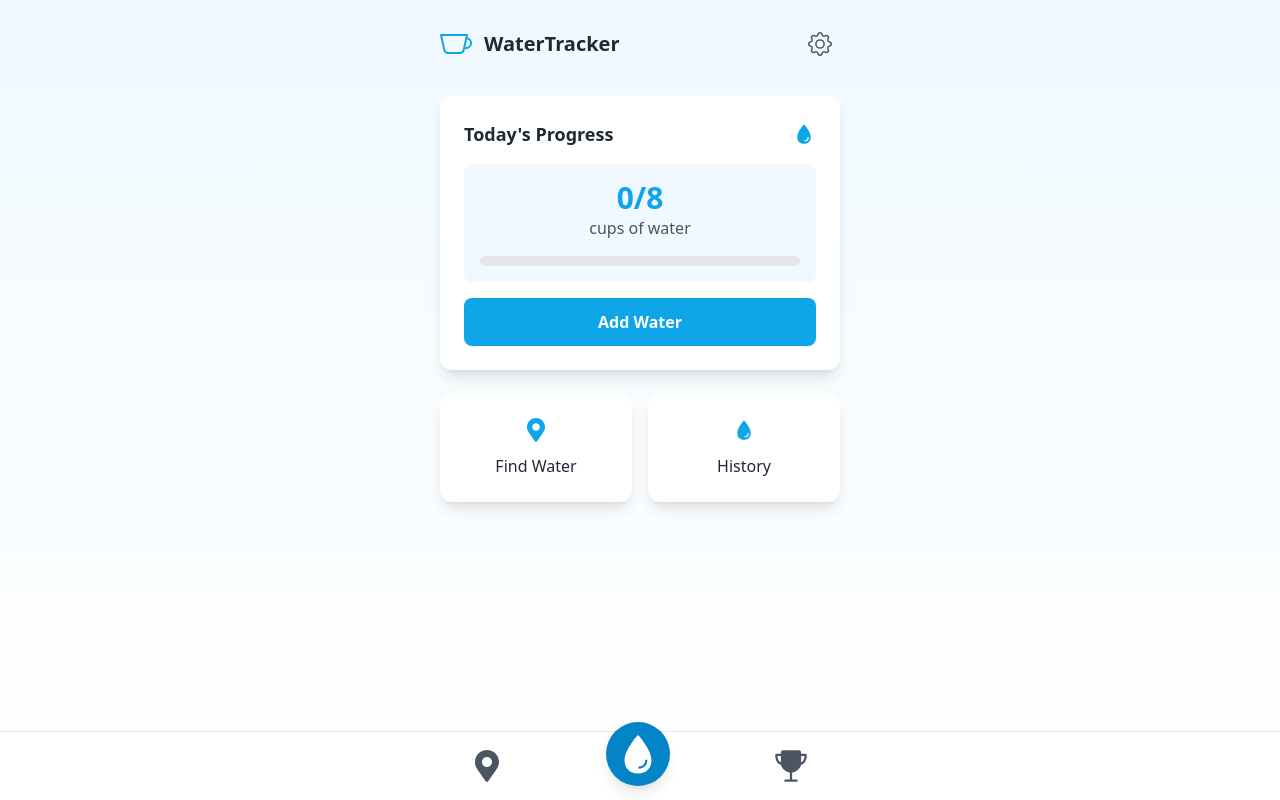
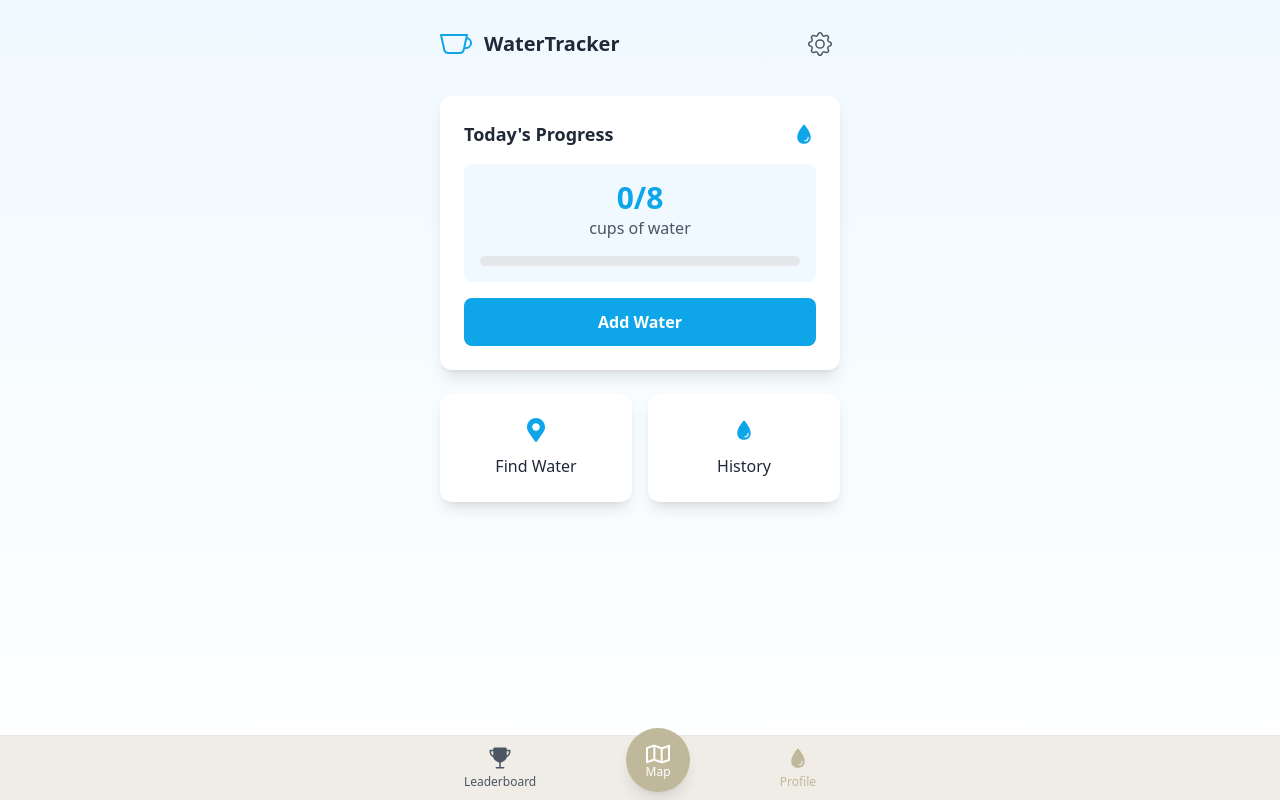
Before and after one commit to yilongDC/BoilerMake, a React (Create React App) app in the folder frontend/: page /main in a window 1280 px wide. Built offline with nearby package versions, Linux system fonts and the light colour scheme; no server answers; sample sign-in values are in the browser's storage.

Commit message:
Update navigation routes and enhance UI components; refactor water intake display logic

```diff
--- a/frontend/src/App.js
+++ b/frontend/src/App.js
@@ -56,7 +56,7 @@ function App() {
                         <BouncingFace />
                     </ProtectedRoute>
                 } />
-                <Route path="*" element={<Navigate to="/main" replace />} />
+                <Route path="*" element={<Navigate to="/map" replace />} />
             </Routes>
         </Router>
     );
--- a/frontend/src/components/BottomNav.js
+++ b/frontend/src/components/BottomNav.js
@@ -1,7 +1,7 @@
 import React from 'react';
 import { useNavigate, useLocation } from 'react-router-dom';
-import { IoWater, IoTrophy } from 'react-icons/io5';
-import { FaMapMarkerAlt } from 'react-icons/fa';
+import { FaRegMap } from 'react-icons/fa';
+import { IoTrophy, IoWater } from 'react-icons/io5';
 
 const BottomNav = () => {
     const navigate = useNavigate();
@@ -10,25 +10,28 @@ const BottomNav = () => {
     const isActive = (path) => location.pathname === path;
 
     return (
-        <div className="fixed bottom-0 left-0 right-0 bg-white border-t border-gray-200 px-4 py-2">
+        <div className="fixed bottom-0 left-0 right-0 bg-[#EFEDE6] border-t border-gray-200 px-4 py-1">
             <div className="flex justify-around items-center max-w-md mx-auto">
                 <button
+                    onClick={() => navigate('/leaderboard')}
+                    className={`flex flex-col items-center p-1.5 ${isActive('/leaderboard') ? 'text-[#BFB89B]' : 'text-gray-600'}`}
+                >
+                    <IoTrophy className="w-6 h-6" />
+                    <span className="text-xs mt-1">Leaderboard</span>
+                </button>
+                <button
                     onClick={() => navigate('/map')}
-                    className={`flex flex-col items-center p-2 ${isActive('/map') ? 'text-sky-500' : 'text-gray-600'}`}
+                    className={`flex flex-col items-center h-16 w-16 -mt-4 bg-[#BFB89B] rounded-full shadow-lg ${isActive('/map') ? 'bg-[#ada789]' : ''}`}
                 >
-                    <FaMapMarkerAlt className="w-8 h-8" />
+                    <FaRegMap className="w-6 h-6 text-white mt-3.5" />
+                    <span className="text-xs text-white -mt-0.5">Map</span>
                 </button>
                 <button
                     onClick={() => navigate('/main')}
-                    className={`flex flex-col items-center p-2 -mt-6 bg-sky-500 rounded-full shadow-lg ${isActive('/main') ? 'bg-sky-600' : ''}`}
+                    className={`flex flex-col items-center p-1.5 ${isActive('/main') ? 'text-[#BFB89B]' : 'text-gray-600'}`}
                 >
-                    <IoWater className="w-12 h-12 text-white" />
-                </button>
-                <button
-                    onClick={() => navigate('/leaderboard')}
-                    className={`flex flex-col items-center p-2 ${isActive('/leaderboard') ? 'text-sky-500' : 'text-gray-600'}`}
-                >
-                    <IoTrophy className="w-9 h-9" />
+                    <IoWater className="w-6 h-6" />
+                    <span className="text-xs mt-1">Profile</span>
                 </button>
             </div>
         </div>
--- a/frontend/src/components/Login.js
+++ b/frontend/src/components/Login.js
@@ -40,7 +40,7 @@ const Login = () => {
 
             if (response.ok) {
                 setToken(data.token);  // Use auth utility
-                navigate('/main', { replace: true });
+                navigate('/map', { replace: true });
             } else {
                 setError(data.error || 'Invalid email or password');
             }
--- a/frontend/src/components/Map.js
+++ b/frontend/src/components/Map.js
@@ -123,9 +123,9 @@ function SimpleMap() {
                     </Map>
                 </APIProvider>
                 {isLoading && (
-                    <div className="absolute inset-0 bg-white flex items-center justify-center" style={{ zIndex: 1000 }}>
+                    <div className="absolute inset-0 bg-[#EFEDE6] flex items-center justify-center" style={{ zIndex: 1000 }}>
                         <div className="flex flex-col items-center">
-                            <div className="animate-spin rounded-full h-12 w-12 border-t-2 border-b-2 border-sky-500"></div>
+                            <div className="animate-spin rounded-full h-12 w-12 border-t-2 border-b-2 border-[#BFB89B]"></div>
                             <p className="mt-4 text-gray-600">Loading map...</p>
                         </div>
                     </div>
@@ -135,7 +135,7 @@ function SimpleMap() {
             {/* Floating QR Scan Button */}
             <button
                 onClick={() => navigate('/scan')}
-                className="fixed bottom-20 right-6 w-14 h-14 bg-sky-500 rounded-full shadow-lg flex items-center justify-center z-50 hover:bg-sky-600 transition-colors"
+                className="fixed bottom-20 right-6 w-14 h-14 bg-[#BFB89B] rounded-full shadow-lg flex items-center justify-center z-50 hover:bg-[#ada789] transition-colors"
             >
                 <BsQrCodeScan className="w-6 h-6 text-white" />
             </button>
--- a/frontend/src/components/UserStats.js
+++ b/frontend/src/components/UserStats.js
@@ -1,8 +1,13 @@
 import React from 'react';
 
 const UserStats = ({ user }) => {
-    const waterProgress = (user?.takenWater || 0) / ((user?.daily_water_intake || 2) * 1000) * 100;
+    const waterInLiters = (user?.takenWater || 0) / 1000;
+    const waterProgress = (waterInLiters / (user?.daily_water_intake || 2)) * 100;
     const pointsProgress = Math.min((user?.points || 0) / 200 * 100, 100);
+
+    const formatWater = (value) => {
+        return value === 0 ? "0" : value.toFixed(1);
+    };
 
     return (
         <div className="bg-[#EFEDE6] p-4 rounded-lg shadow-lg z-10 flex items-center gap-6">
@@ -25,7 +30,7 @@ const UserStats = ({ user }) => {
                 </div>
                 <div>
                     <div className="flex justify-between mb-1">
-                        <span>Water: {(user?.takenWater || 0)/1000}L / {user?.daily_water_intake || 2}L</span>
+                        <span>Water: {formatWater(waterInLiters)} / {user?.daily_water_intake || 2}L</span>
                     </div>
                     <div className="bg-[#FAF9F3] h-2 rounded-full">
                         <div
```
